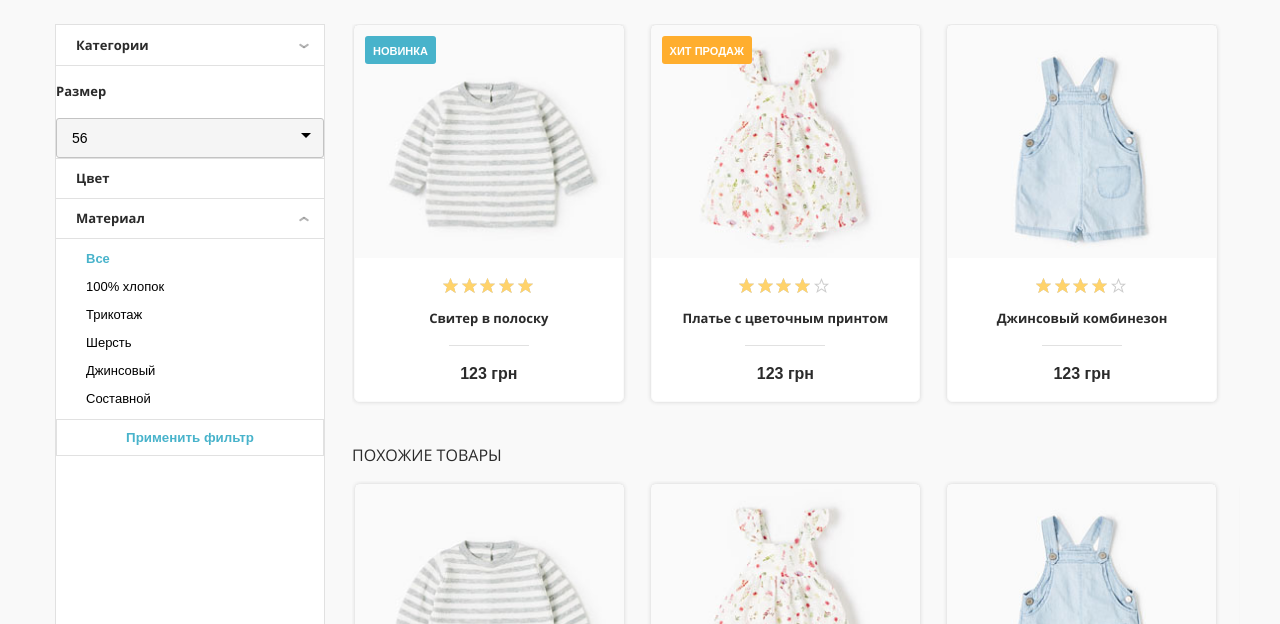
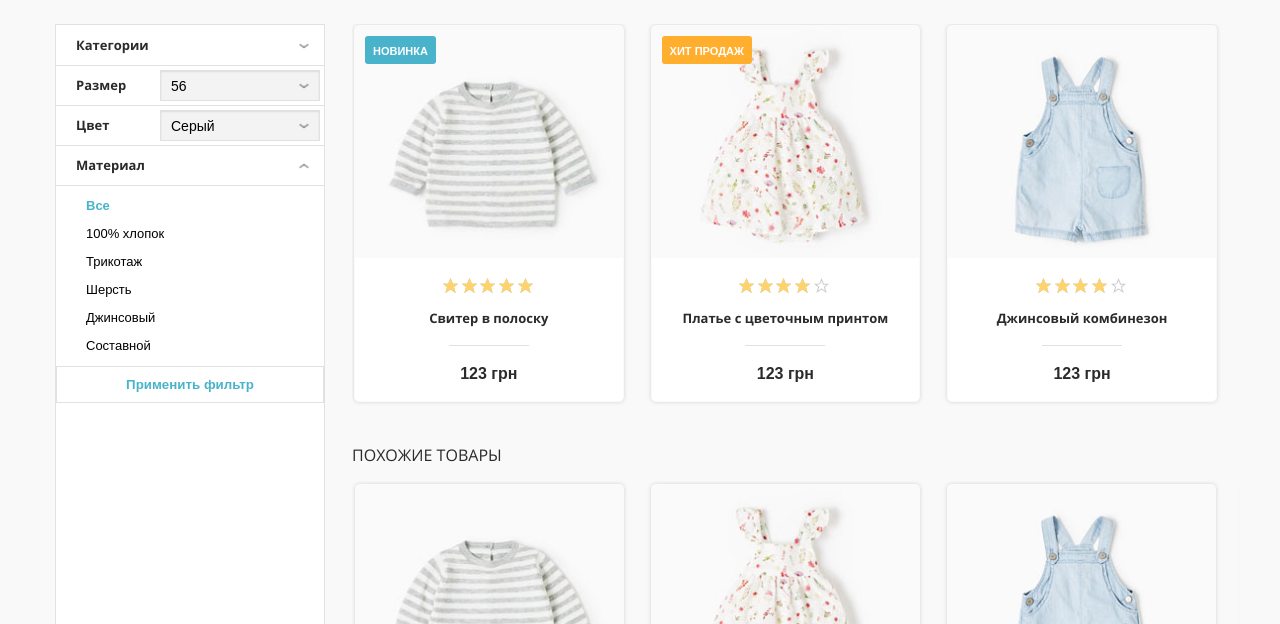
Before and after one commit to WebNadin/kids-clothes, a website: page app/index.html in a window 1280 px wide. Shown: the part 176-800 px from the top of the page. Drawn offline with Linux system fonts and the light colour scheme; some packages are replaced by stand-ins of ours; a script that the page names is missing.

Commit message:
selects styles and functionality were finished

```diff
--- a/app/index.html
+++ b/app/index.html
@@ -97,8 +97,8 @@
                   Размер
                 </h3>
 
-                <select class="f-select__body">
-                  <option class="f-select__option">42</option>
+                <select class="f-select__body js-select">
+                  <option>42</option>
                   <option>44</option>
                   <option>46</option>
                   <option>48</option>
@@ -108,15 +108,37 @@
                   <option selected>56</option>
                 </select>
 
+                <div class="f-select__arrow arrow js-arrow">
+                  <div class="arrow-left"></div>
+                  <div class="arrow-right"></div>
+                </div>
               </div>
 
               <!-- ACCORDION ITEM EOF -->
 
               <!-- BEGIN ACCORDION ITEM -->
 
-              <h3 class="accordion__item-title" id="accordionColor">
-                Цвет
-              </h3>
+              <div class="accordion__item-select f-select">
+                <h3 class="f-select__title">
+                  Цвет
+                </h3>
+
+                <select class="f-select__body js-select">
+                  <option>Синий</option>
+                  <option>Красный</option>
+                  <option>Белый</option>
+                  <option>Желтый</option>
+                  <option>Черный</option>
+                  <option>Зеленый</option>
+                  <option>Оранжевый</option>
+                  <option selected>Серый</option>
+                </select>
+
+                <div class="f-select__arrow arrow js-arrow">
+                  <div class="arrow-left"></div>
+                  <div class="arrow-right"></div>
+                </div>
+              </div>
 
               <!-- ACCORDION ITEM EOF -->
 
--- a/app/js/custom.js
+++ b/app/js/custom.js
@@ -131,6 +131,4 @@ document.addEventListener("DOMContentLoaded", () => {
     $(this).next('.js-accordionBody').toggleClass('active');
   });
 
-
-
 });
--- a/app/scss/components/_jquery.formstyler.scss
+++ b/app/scss/components/_jquery.formstyler.scss
@@ -23,19 +23,19 @@ $radio-checked-shadow: 0 0 1px 0px rgba(0,0,0,0.05);
 $radio-disabled-opacity: 0.5;
 
 /* select */
-$select-bg: #F5F5F5;
-$select-border-color: #C3C3C3;
+$select-bg: #f3f3f3;
+$select-border-color: $border;
 $select-border-width: 1px;
-$select-border-radius: 3px;
-$select-shadow: 0 0 2px 0px rgba(0,0,0,0);
-$select-height: 40px;
-$select-padding: 10px 40px 0 15px;
+$select-border-radius: 0;
+$select-shadow: inset 0px 1px 2px 0px rgba(0,0,0,0.1);;
+$select-height: 31px;
+$select-padding: 6px 32px 0 10px;
 $select-font-size:14px;
 $select-line-height:18px;
 $select-color:#000;
 $select-font:Arial, sans-serif;
 
-$select-opened-border-color: #000;
+$select-opened-border-color: $border;
 
 $trigger-arrow-bg:none;
 $trigger-border-width:5px;
@@ -43,8 +43,8 @@ $trigger-arrow-color:#000;
 
 $dropdown-bg:#FFF;
 $dropdown-border-width:1px;
-$dropdown-border-color:#000;
-$dropdown-border-radius:4px;
+$dropdown-border-color:$border;
+$dropdown-border-radius:0;
 $dropdown-shadow: 0 0 2px 0px rgba(0,0,0,0.1);
 $dropdown-item-padding: 5px 10px 5px 10px;
 
@@ -53,8 +53,8 @@ $dropdown-item-font-size:$select-font-size;
 $dropdown-item-line-height:$select-line-height;
 $dropdown-item-font:$select-font;
 
-$dropdown-item-active-color:#FFF;
-$dropdown-item-active-bg:#000;
+$dropdown-item-active-color:$active-color;
+$dropdown-item-active-bg:$dropdown-bg;
 
 $dropdown-item-disbled-color:#ccc;
 $dropdown-item-disbled-bg:none;
@@ -239,7 +239,7 @@ $dropdown-item-disbled-bg:none;
 	width: 0;
 	height: 0;
 	overflow: hidden;
-	border-top: $trigger-border-width solid $trigger-arrow-color;
+	border-top: $trigger-border-width solid transparent;
 	border-right: $trigger-border-width solid transparent;
 	border-left: $trigger-border-width solid transparent;
 	background: $trigger-arrow-bg;
--- a/app/scss/layout/_content.scss
+++ b/app/scss/layout/_content.scss
@@ -1,4 +1,114 @@
-//main styles
+/* Icons */
+
+.arrow {
+  position: relative;
+  cursor: pointer;
+  width: 10px;
+  height: 6px;
+  @include transition($default-transition);
+}
+.arrow-left {
+  position: absolute;
+  background-color: transparent;
+  top: 2px;
+  left: 0;
+  width: 6px;
+  height: 2px;
+  display: block;
+  transform: rotate(35deg);
+  float: right;
+  border-radius: 2px;
+}
+.arrow-left:after {
+  content: "";
+  background-color: rgba(68, 68, 68, .4);
+  width: 6px;
+  height: 2px;
+  display: block;
+  float: right;
+  border-radius: 6px 10px 10px 6px;
+  transition: all 0.5s cubic-bezier(0.25, 1.7, 0.35, 0.8);
+  z-index: -1;
+}
+.arrow-right {
+  position: absolute;
+  background-color: transparent;
+  top: 2px;
+  left: 4px;
+  width: 6px;
+  height: 2px;
+  display: block;
+  transform: rotate(-35deg);
+  float: right;
+  border-radius: 2px;
+}
+.arrow-right:after {
+  content: "";
+  background-color: rgba(68, 68, 68, .4);
+  width: 6px;
+  height: 2px;
+  display: block;
+  float: right;
+  border-radius: 10px 6px 6px 10px;
+  transition: all 0.5s cubic-bezier(0.25, 1.7, 0.35, 0.8);
+  z-index: -1;
+}
+.open .arrow-left:after {
+  transform-origin: center center;
+  transform: rotate(-70deg);
+}
+.open .arrow-right:after {
+  transform-origin: center center;
+  transform: rotate(70deg);
+}
+.rating {
+  position: relative;
+  height: 15px;
+}
+.stars {
+  width: 92px;
+  &_empty {
+    position: absolute;
+    top: 0;
+    left: calc(50% - 46px);
+    overflow: hidden;
+    width: 90px;
+  }
+  &_full {
+    left: calc(50% - 46px);
+    overflow: hidden;
+    position: absolute;
+    top: 0;
+    width: 100%;
+  }
+}
+/* Dropdown */
+
+.f-select {
+  position: relative;
+  display: flex;
+  align-items: center;
+  justify-content: space-between;
+  padding: 5px 4px 5px 20px;
+  height: 40px;
+  &__arrow {
+    position: absolute;
+    right: 15px;
+    top: calc(50% - 3px);
+    z-index: 100;
+  }
+  &__body {
+    max-width: 160px;
+    &.opened {
+      ~ .arrow {
+        @include rotate(180deg);
+      }
+    }
+  }
+}
+/* end of Dropdown */
+
+///main styles
 
 .main-wrapper {
   padding: 0 0 0 0;
@@ -209,7 +319,6 @@ h3 {
     height: 100%;
   }
 }
-
 .accordion {
   &__item-title {
     display: flex;
@@ -260,7 +369,6 @@ h3 {
     height: 28px;
   }
 }
-
 .accordion__item-title.active {
   border-bottom: 1px solid $border;
   .arrow {
@@ -268,97 +376,8 @@ h3 {
     @include transition($default-transition);
   }
 }
-
 .accordion__item-select {
   border-top: 1px solid $border;
-}
-
-
-/* end of Accordion */
-
-/* Icons */
-
-.arrow {
-  position: relative;
-  cursor: pointer;
-  width: 10px;
-  height: 6px;
-  @include transition($default-transition);
-}
-.arrow-left {
-  position: absolute;
-  background-color: transparent;
-  top: 2px;
-  left: 0;
-  width: 6px;
-  height: 2px;
-  display: block;
-  transform: rotate(35deg);
-  float: right;
-  border-radius: 2px;
-}
-.arrow-left:after {
-  content: "";
-  background-color: rgba(68, 68, 68, .4);
-  width: 6px;
-  height: 2px;
-  display: block;
-  float: right;
-  border-radius: 6px 10px 10px 6px;
-  transition: all 0.5s cubic-bezier(0.25, 1.7, 0.35, 0.8);
-  z-index: -1;
-}
-.arrow-right {
-  position: absolute;
-  background-color: transparent;
-  top: 2px;
-  left: 4px;
-  width: 6px;
-  height: 2px;
-  display: block;
-  transform: rotate(-35deg);
-  float: right;
-  border-radius: 2px;
-}
-.arrow-right:after {
-  content: "";
-  background-color: rgba(68, 68, 68, .4);
-  width: 6px;
-  height: 2px;
-  display: block;
-  float: right;
-  border-radius: 10px 6px 6px 10px;
-  transition: all 0.5s cubic-bezier(0.25, 1.7, 0.35, 0.8);
-  z-index: -1;
-}
-.open .arrow-left:after {
-  transform-origin: center center;
-  transform: rotate(-70deg);
-}
-.open .arrow-right:after {
-  transform-origin: center center;
-  transform: rotate(70deg);
-}
-.rating {
-  position: relative;
-  height: 15px;
-}
-.stars {
-  width: 92px;
-  &_empty {
-    position: absolute;
-    top: 0;
-    left: calc(50% - 46px);
-    overflow: hidden;
-    width: 90px;
-  }
-  &_full {
-    left: calc(50% - 46px);
-    overflow: hidden;
-    position: absolute;
-    top: 0;
-    width: 100%;
-  }
 }
 /* end of Accordion */
 
```
Also changed, not shown: app/css/style.css, 1 other file.
